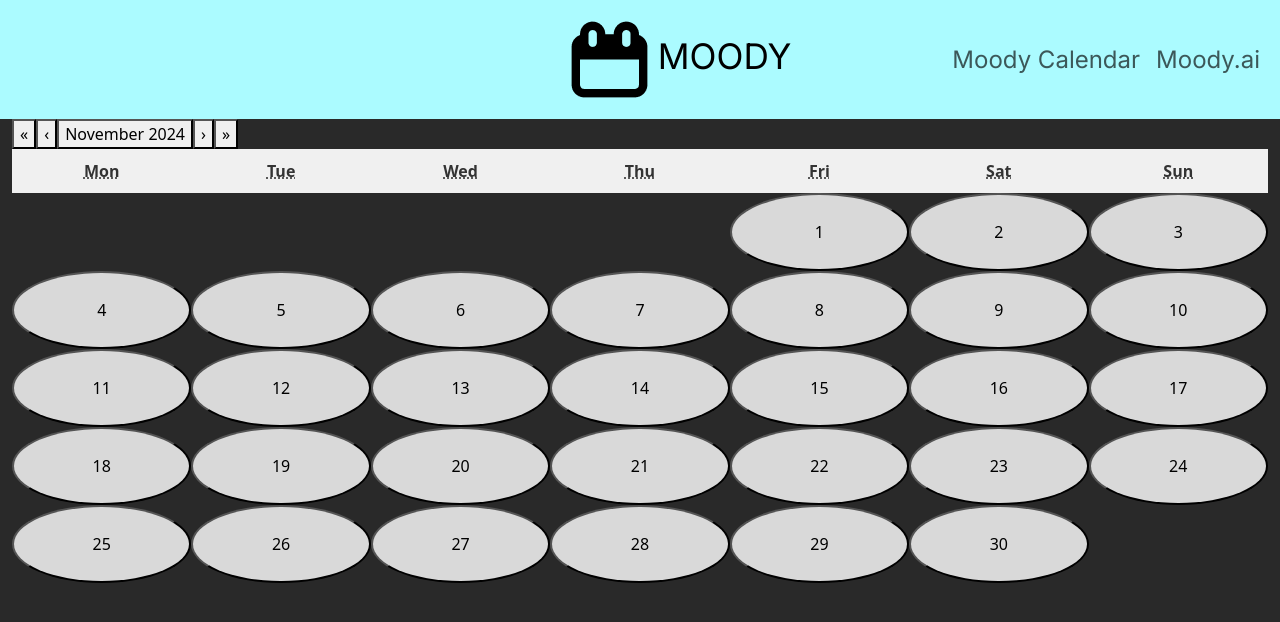
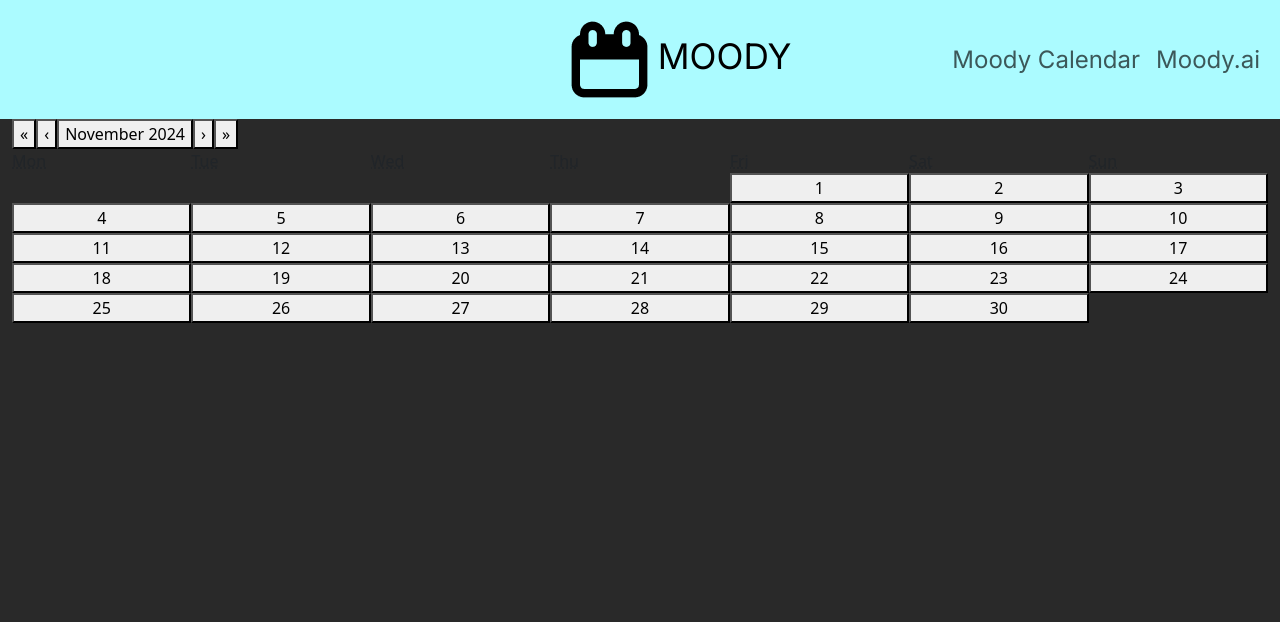
Before and after one commit to Jpdl925/Moody, a React (Vite) app: page /Calendar in a window 1280 px wide. Shown: the top 622 px of the page. Built offline with nearby package versions, Linux system fonts and the light colour scheme.

Commit message:
Needs styling

```diff
--- a/src/index.css
+++ b/src/index.css
@@ -1,6 +1,9 @@
 @import url(https://fonts.googleapis.com/css?family=Inter:100,200,300,regular,500,600,700,800,900,100italic,200italic,300italic,italic,500italic,600italic,700italic,800italic,900italic);
-body{
+html, body{
     background-color: rgb(41, 41, 41);
+    height: 100%;
+    margin: 0;
+    padding: 0;
 }
 /* ------------------------------------------------------------------NAV------------------------------------------------------------------ */
 .navColor{
@@ -17,41 +20,22 @@ body{
     font-size: 150%;
 }
 /* ------------------------------------------------------------------END OF NAV------------------------------------------------------------------ */
-
-.dayBTN{
-    background-color: #D9D9D9;
-    color: black;
-    pointer-events: none;
-    border-radius: 50%;
-    font-size: calc(1em + 1vw);
-    padding: 20px 45px;
-}
-.calBorder{
-    border: none;
-    border-collapse: collapse;
-}
-.calBorder td,
-.calBorder th{
-    border: none;
-}
-
-.react-calendar__month-view__days button {
-    background-color: #D9D9D9;
-    color: black;
-    border-radius: 50%;
-    padding: 25px;
-}
-
-.react-calendar__month-view__weekdays {
+.react-calendar {
+    height: 100%;
     display: flex;
-    justify-content: space-between;
-    font-weight: bold;
-    padding: 10px 0;
-    background-color: #f0f0f0; /* Optional: add background color */
+    flex-direction: column;
   }
 
-  .react-calendar__month-view__weekdays__weekday {
-    flex: 1;
-    text-align: center;
-    color: #333; /* Text color for weekday labels */
+  /* Make the days grid (where the days are shown) take up full height */
+  .react-calendar__month-view__days {
+    flex-grow: 1;               /* Allow the days area to grow and take up available space */
+    display: flex;
+    flex-wrap: wrap;
+    align-content: flex-start;  /* Align the days to the top of the container */
   }
+
+  /* Optional: To adjust the day tiles if they overflow or you want them to fill the space */
+  .react-calendar__tile {
+    flex: 1 0 14.28%;            /* Make each day tile fill 1/7th of the container width */
+    box-sizing: border-box;      /* Ensure padding doesn't affect the width */
+  }
```
